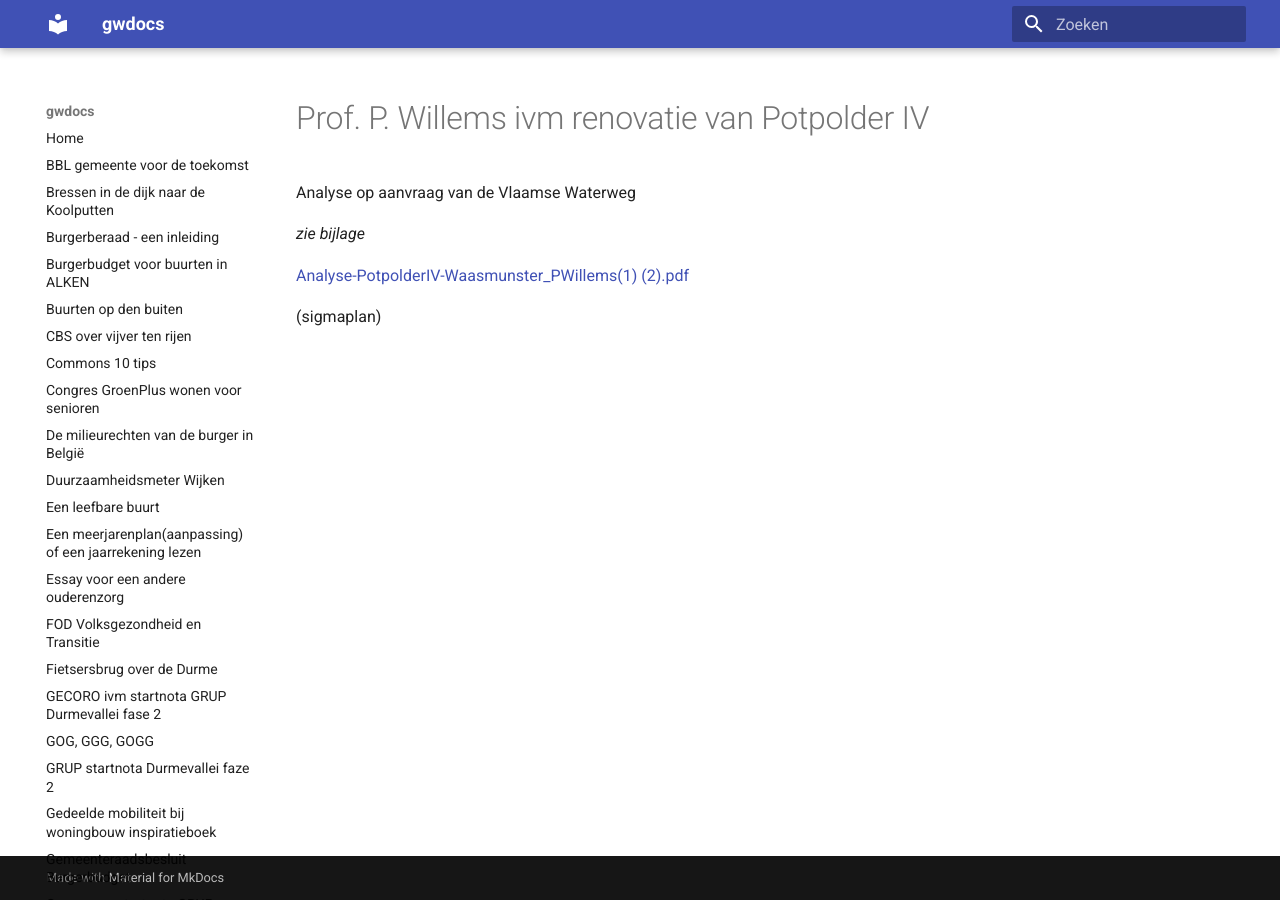
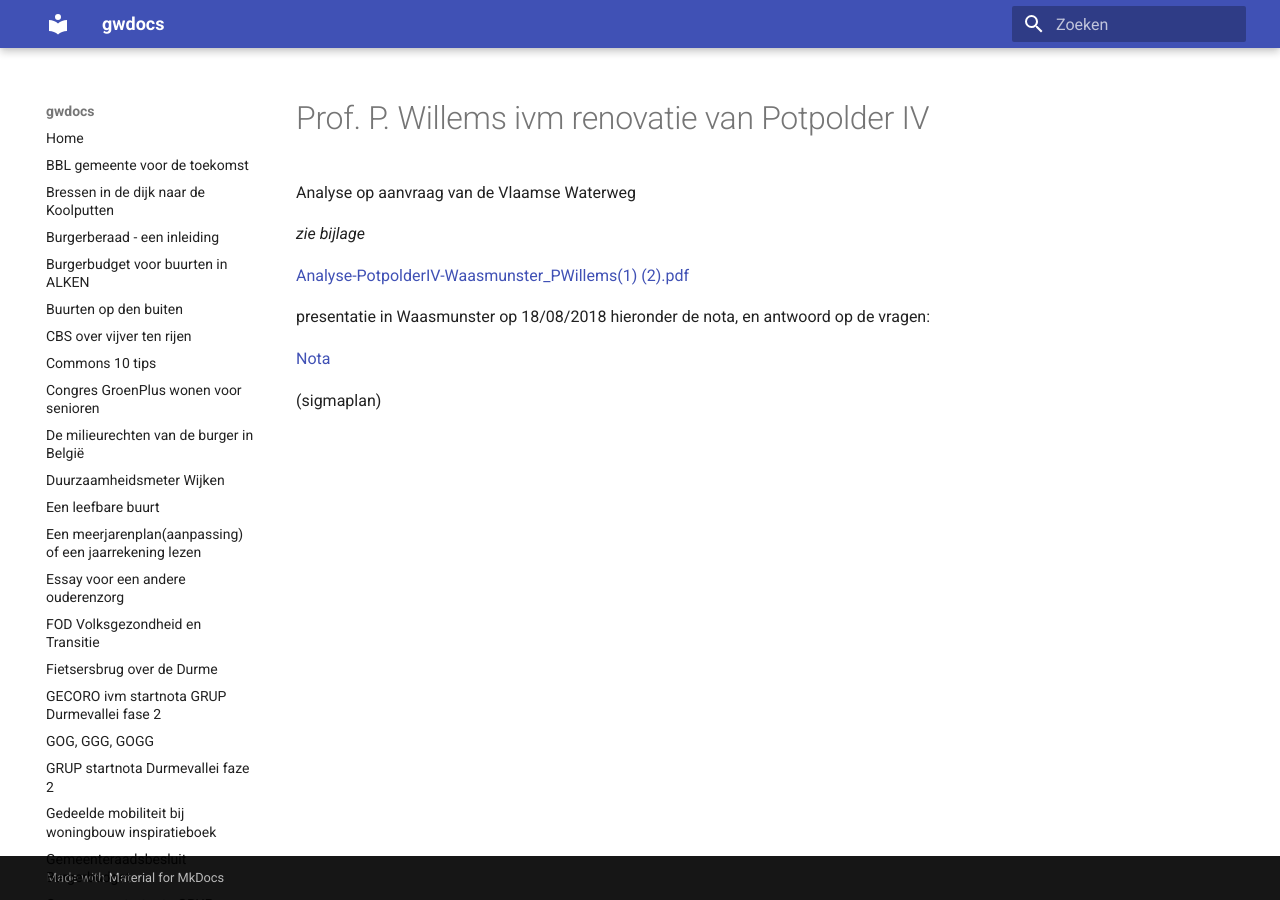
Before and after one commit to groenwaasmunster/gwdocs, an MkDocs documentation site: the page built from docs/Prof. P. Willems ivm renovatie van Potpolder IV.md, in a window 1280 px wide. Built offline with MkDocs 1.6.1 and Material for MkDocs 9.7.7, drawn with Linux system fonts in a browser that asks for light colours.

Commit message:
Update Prof. P. Willems ivm renovatie van Potpolder IV.md

```diff
--- a/docs/Prof. P. Willems ivm renovatie van Potpolder IV.md
+++ b/docs/Prof. P. Willems ivm renovatie van Potpolder IV.md
@@ -4,4 +4,10 @@ Analyse op aanvraag van de Vlaamse Waterweg
 
 [Analyse-PotpolderIV-Waasmunster_PWillems(1) (2).pdf](best/Analyse-PotpolderIV-Waasmunster_PWillems%281%29%20%282%29.pdf)
 
+presentatie in Waasmunster op 18/08/2018
+hieronder de nota, en antwoord op de vragen:
+
+[Nota](best/Nota%20analyse%20Potpolder%20IV%20Waasmunster.odt)
+
+
 (sigmaplan)
```
